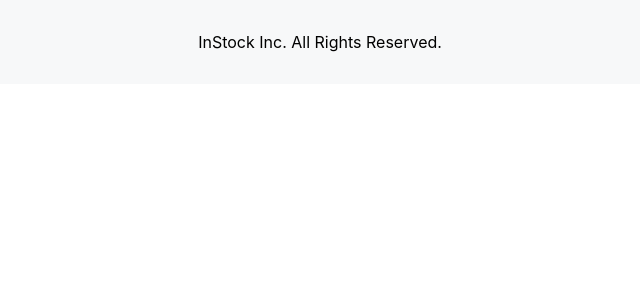
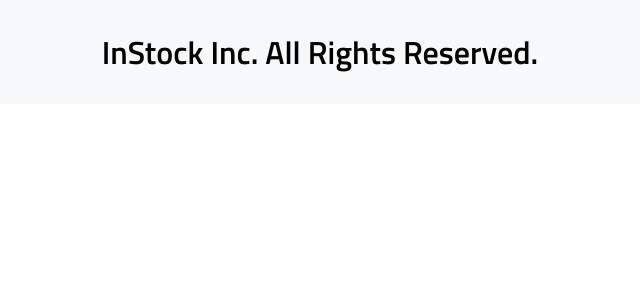
Before and after one commit to ndwilliamson123/instock-project-team-2-client, a React (Create React App) app: page / in a window 1280 px wide. Shown: the top 300 px of the page, without its empty margins (320-960 px from the left). Built offline with nearby package versions, Linux system fonts and the light colour scheme.

Commit message:
Addresses Nick's corrections

```diff
--- a/src/components/Footer/Footer.scss
+++ b/src/components/Footer/Footer.scss
@@ -1,9 +1,11 @@
 // awaiting SCSS partials
+@use "../../styles/partials/mixins" as *;
 
 .footer {
     background-color: #f7f8f9;
 
     &__container {
+        @include H1;
         @media screen and (min-width: 1280px) {
             margin: auto;
             width: 1020px;
--- a/src/styles/partials/_fonts.scss
+++ b/src/styles/partials/_fonts.scss
@@ -1,13 +1,11 @@
 @font-face {
-    font-family: "TitilliumWeb";
+    font-family: "TitilliumWeb-Regular";
     src: url(../../assets/fonts/TitilliumWeb-Regular.ttf);
-    font-weight: 400;
     font-style: normal;
 }
 
 @font-face {
-    font-family: "TitilliumWeb";
+    font-family: "TitilliumWeb-SemiBold";
     src: url(../../assets/fonts/TitilliumWeb-SemiBold.ttf);
-    font-weight: 600;
     font-style: normal;
 }
--- a/src/styles/partials/_global.scss
+++ b/src/styles/partials/_global.scss
@@ -1,7 +1,7 @@
 @use "./fonts" as *;
 
-body {
-    font-family: "TitilliumWeb";
+* {
+    font-family: "TitilliumWeb-Regular";
     margin: 0;
     box-sizing: border-box;
 }
--- a/src/styles/partials/_mixins.scss
+++ b/src/styles/partials/_mixins.scss
@@ -1,4 +1,5 @@
 @use "variables" as *;
+@use "fonts" as *;
 
 // Media Queries
 
@@ -21,9 +22,9 @@
         font-size: 32px;
         line-height: 40px;
     }
+    font-family: TitilliumWeb-SemiBold;
     font-size: 28px;
     line-height: 36px;
-    font-weight: 600;
 }
 
 @mixin H2 {
@@ -31,6 +32,7 @@
         font-size: 24px;
         line-height: 32px;
     }
+    font-family: TitilliumWeb-SemiBold;
     font-size: 20px;
     line-height: 28px;
     font-weight: 600;
@@ -41,7 +43,8 @@
         font-size: 14px;
         line-height: 22px;
     }
-    font-size: 13spx;
+    font-family: TitilliumWeb-SemiBold;
+    font-size: 13px;
     line-height: 20px;
     font-weight: 600;
 }
@@ -51,6 +54,7 @@
         font-size: 12px;
         line-height: 18px;
     }
+    font-family: TitilliumWeb-SemiBold;
     font-size: 11px;
     line-height: 16px;
     font-weight: 600;
@@ -61,6 +65,7 @@
         font-size: 16px;
         line-height: 28px;
     }
+    font-family: TitilliumWeb-Regular;
     font-size: 15px;
     line-height: 26px;
 }
@@ -70,6 +75,7 @@
         font-size: 14px;
         line-height: 22px;
     }
+    font-family: TitilliumWeb-Regular;
     font-size: 13px;
     line-height: 20px;
 }
@@ -79,6 +85,7 @@
         font-size: 12px;
         line-height: 18px;
     }
+    font-family: TitilliumWeb-Regular;
     font-size: 11px;
     line-height: 16px;
 }
```
